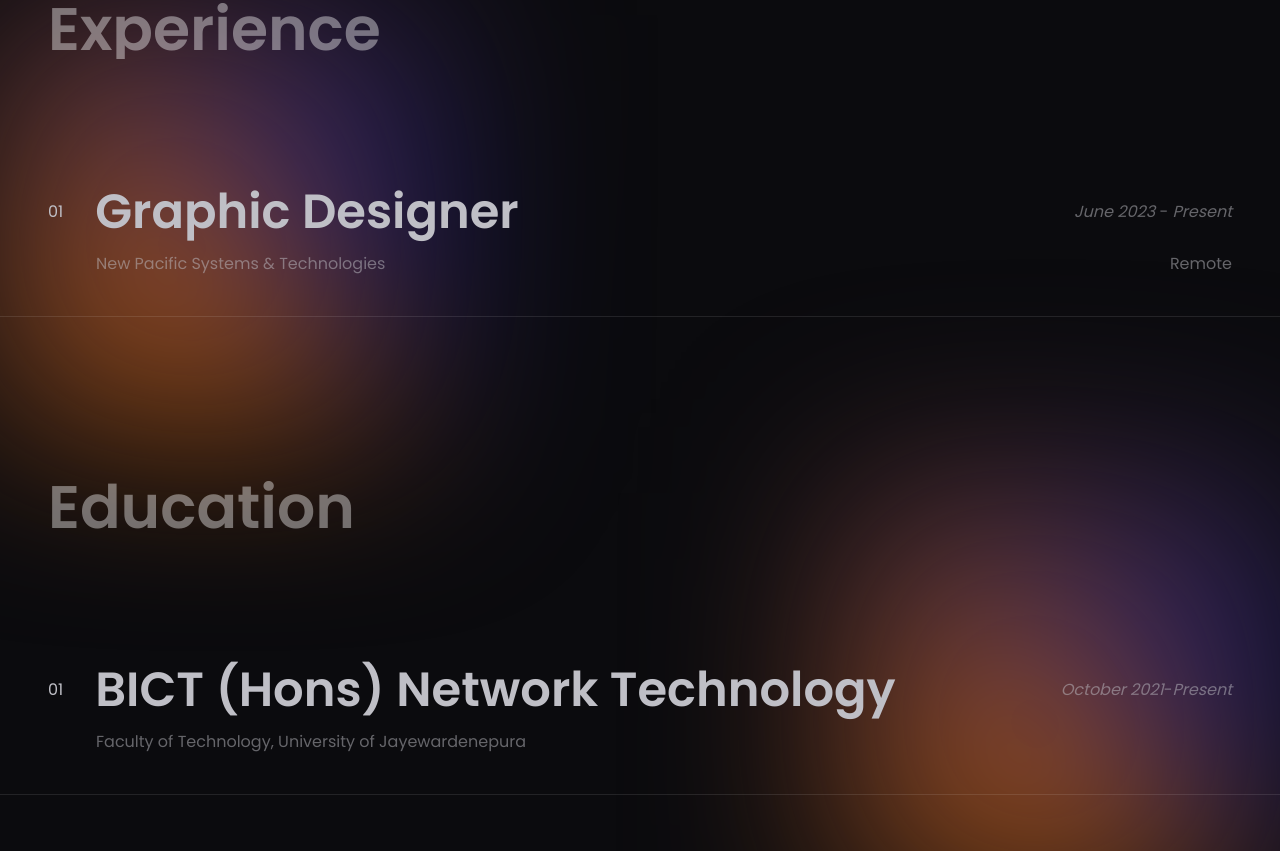
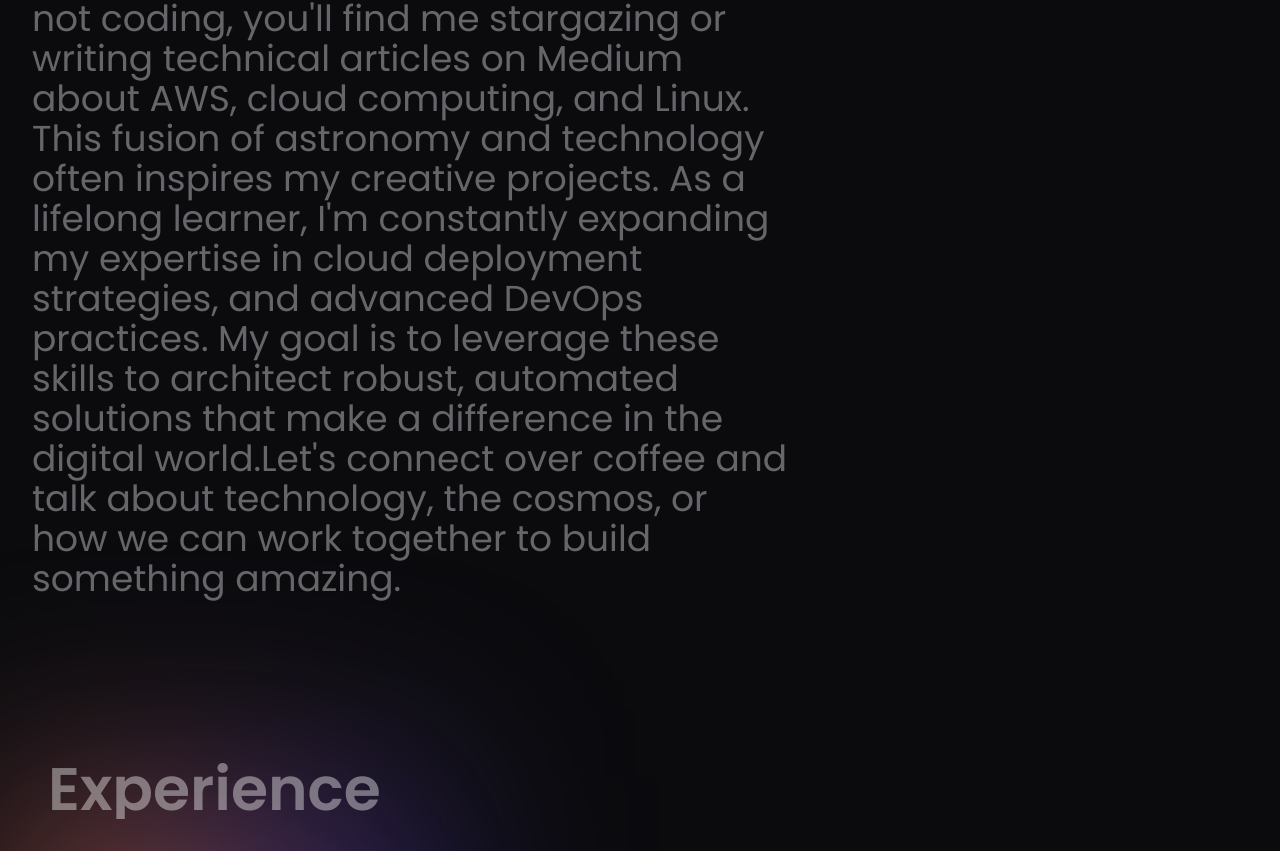
Before and after one commit to KAXUN01/My-Portfolio, a Next.js app: page / in a window 1280 px wide. Shown: the part 1689-2540 px from the top of the page. Built offline with nearby package versions, Linux system fonts and the light colour scheme.

Commit message:
update components

```diff
--- a/src/components/about.tsx
+++ b/src/components/about.tsx
@@ -1,47 +1,73 @@
 "use client";
 
 import Image from "next/image";
-import { Dispatch, SetStateAction, useState } from "react";
-import { AnimatePresence, motion } from "framer-motion";
-import { formatDate } from "@/utils";
+import { useState } from "react";
 import { SlideIn, Transition } from "./ui";
 
-
-
+/**
+ * About Component
+ *
+ * A responsive section component that displays personal information and an image.
+ * Features animations using framer-motion through custom UI components.
+ *
+ * Layout:
+ * - Desktop: 2-column grid with 1.8fr:1fr ratio
+ * - Mobile: Single column stack
+ */
 const About = () => {
   const [activeIndex, setActiveIndex] = useState(0);
 
   return (
     <section
+      id="about"
       className="grid md:grid-cols-[1.8fr_1fr] gap-x-10 py-20 px-4 md:px-8 relative"
-      id="about"
     >
+      {/* Content Column */}
       <div>
+        {/* Animated Section Title */}
         <h3 className="md:text-5xl text-2xl font-bold overflow-hidden uppercase pb-8">
           <SlideIn>A little about me...</SlideIn>
         </h3>
+
+        {/* Bio Text with Animation */}
         <Transition viewport={{ once: true }}>
-          <p className="text-xl md:text-4xl text-foreground/50">
-            I&apos;m a web developer and UI/UX designer with a creative
-            background in graphic design. Over the years, I&apos;ve crafted
-            websites and applications that put users at the heart of the
-            experience. I&apos;m fueled by my love for coding, coffee, and
-            stargazing, and I bring that passion into every project I work on.
-            Right now, I&apos;m diving into DevOps, AWS, and cloud computing,
-            ensuring my projects not only look great but work seamlessly. Always
-            learning and collaborating with others to create practical,
-            real-world solutions that make a difference for users.
+          <p className="text-xl md:text-4xl text-foreground/50 ">
+            I&apos;m Kasun, a Full Stack Developer with a burning passion for
+            DevOps and cloud technologies. Currently pursuing my degree in
+            Information and Communication Technology at the University of
+            Jayewardenepura, I blend theoretical knowledge with hands-on
+            experience in modern development practices.
+            {/* Professional Focus */}
+            My journey in tech is driven by a fascination with automation and
+            cloud computing. I work extensively with technologies like ReactJS,
+            Node.js, AWS, Docker, and Kubernetes, focusing on creating
+            efficient, scalable solutions. I&apos;m particularly passionate
+            about implementing CI/CD pipelines and infrastructure as code using
+            tools like Terraform and GitHub Actions.
+            {/* Personal Interests & Goals */}
+            When I&apos;m not coding, you'll find me stargazing or writing
+            technical articles on Medium about AWS, cloud computing, and Linux.
+            This fusion of astronomy and technology often inspires my creative
+            projects. As a lifelong learner, I&apos;m constantly expanding my
+            expertise in cloud deployment strategies, and advanced DevOps
+            practices. My goal is to leverage these skills to architect robust,
+            automated solutions that make a difference in the digital world.
+            {/* Call to Action */}
+            Let's connect over coffee and talk about technology, the cosmos, or
+            how we can work together to build something amazing.
           </p>
         </Transition>
       </div>
+
+      {/* Image Column */}
       <div className="relative">
         <div className="sticky top-6">
           <Transition>
             <Image
-              src={"/edited.png"}
+              src="/edited.png"
               width={400}
               height={400}
-              alt={"Kasun Madhushan"}
+              alt="Kasun Madhushan"
             />
           </Transition>
         </div>
--- a/src/components/education.tsx
+++ b/src/components/education.tsx
@@ -8,7 +8,7 @@ import { SectionHeading, PerspectiveText, SlideIn, Transition } from "./ui";
 const timeline = [
   {
     _id: 1,
-    jobTitle: "BICT (Hons) Network Technology",
+    jobTitle: "BICT (Hons) in Network Technology",
     company_name: "Faculty of Technology, University of Jayewardenepura",
     jobLocation: "",
     startDate: new Date("OCT 2021 "),
@@ -18,6 +18,19 @@ const timeline = [
     forEducation: true,
     enabled: true,
     sequence: 1,
+  },
+  {
+    _id: 2,
+    jobTitle: "Full Stack Developer Certification",
+    company_name: "University of Moratuwa",
+    jobLocation: "",
+    startDate: new Date("OCT 2021 "),
+    endDate: "Dec 2022",
+    summary: "",
+    bulletPoints: [],
+    forEducation: true,
+    enabled: true,
+    sequence: 2,
   },
 ];
 
--- a/src/components/experience.tsx
+++ b/src/components/experience.tsx
@@ -8,16 +8,15 @@ import { SectionHeading, PerspectiveText, SlideIn, Transition } from "./ui";
 const timeline = [
   {
     _id: 1,
-    jobTitle: "Graphic Designer",
+    jobTitle: "Web Developer",
     company_name: "New Pacific Systems & Technologies",
     jobLocation: "Remote",
     startDate: new Date("june 2023"),
     endDate: "Present",
     summary: "",
     bulletPoints: [
-      "Created user-focused designs, including logos, banners, UI designs and prototypes.",
-      "Collaborated with cross-functional teams to deliver high-quality visuals.",
-      "Managed multiple projects, ensured timely delivery, and incorporated the latest design trends.",
+      "Designed and developed websites using platforms like WordPress, Wix and Feacreate",
+      "Achieved 30% increase in client engagement and a 25% rise in lead generation after launch.",
     ],
     forEducation: false,
     enabled: true,
```
